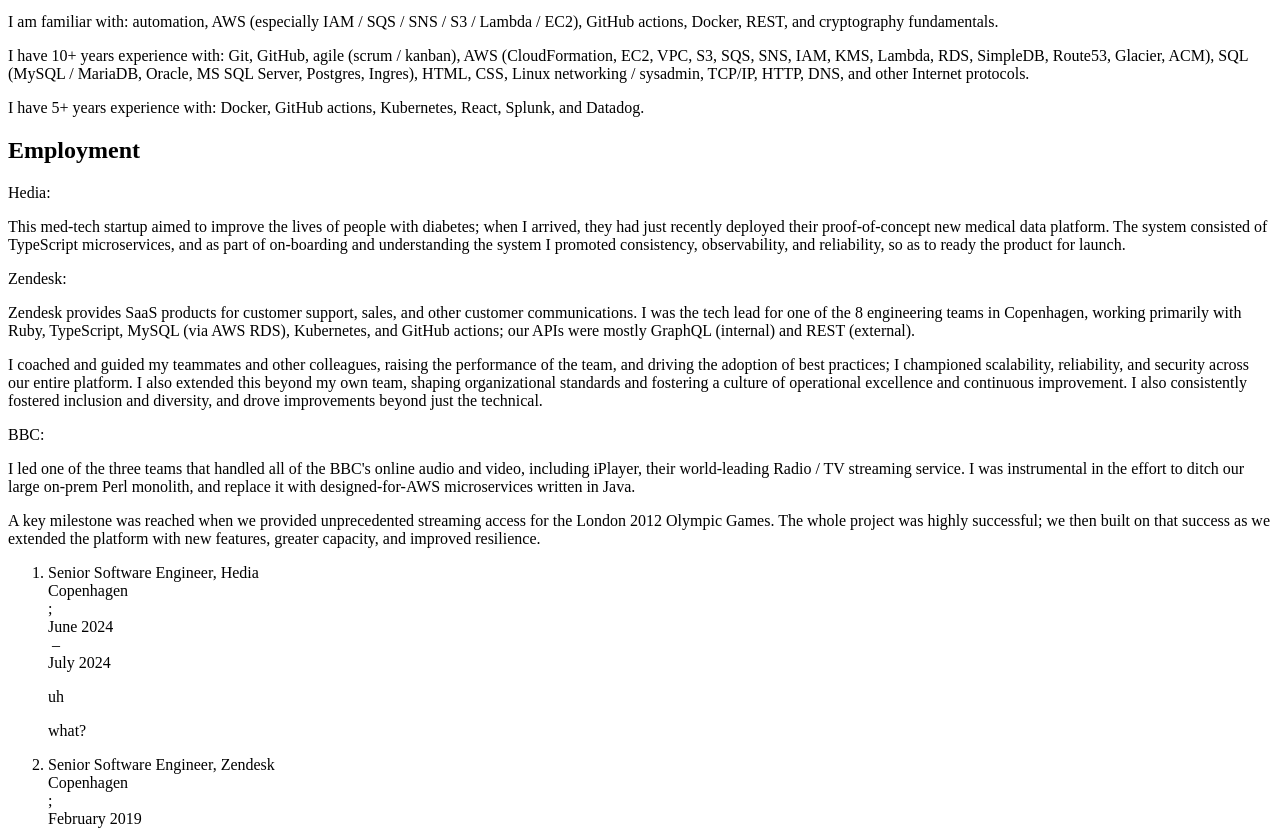
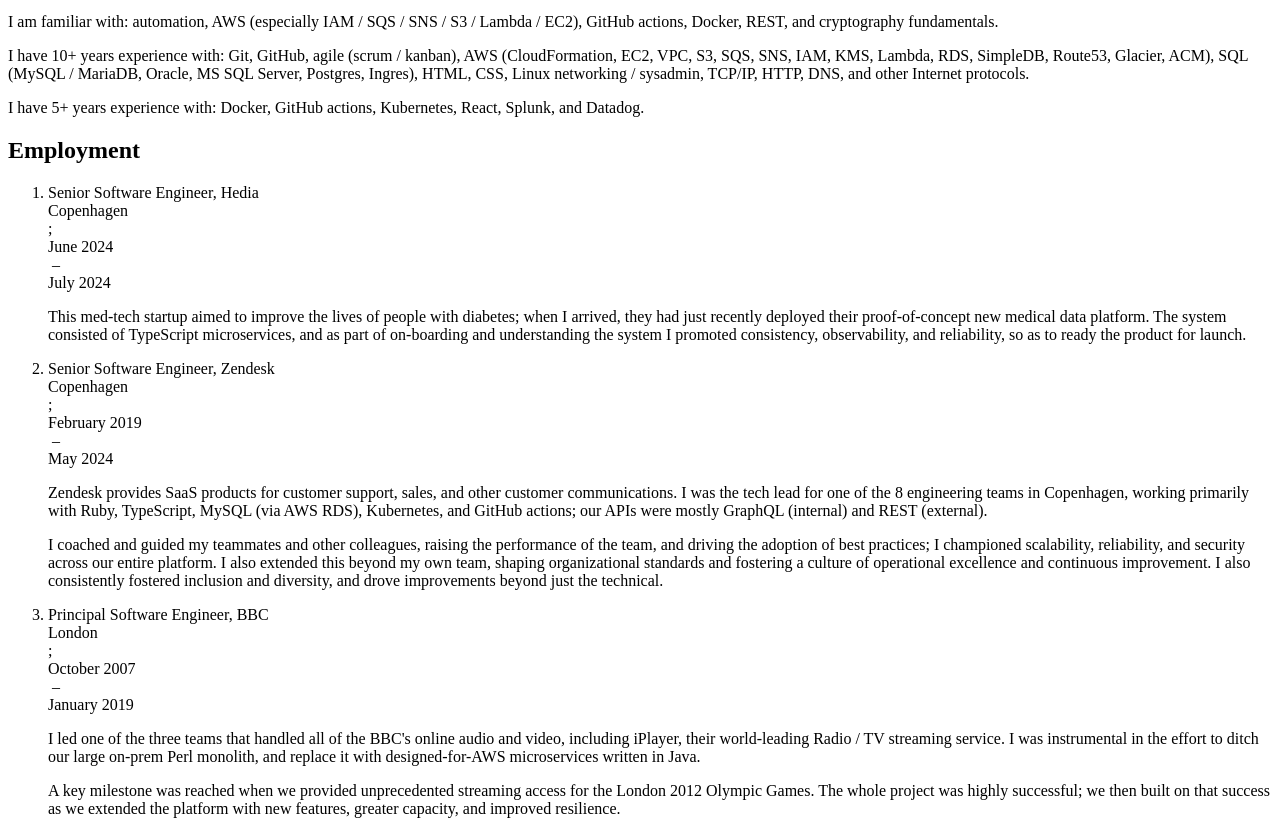
Before and after one commit to rvedotrc/my-cv, a Next.js app: page / in a window 1280 px wide. Shown: the part 1060-1890 px from the top of the page. Built offline with nearby package versions, Linux system fonts and the light colour scheme.

Commit message:
Move waffle text into data file

```diff
--- a/src/app/cv.tsx
+++ b/src/app/cv.tsx
@@ -76,7 +76,9 @@
       },
       text: {
         da: ["hva?"],
-        en: ["uh", "what?"],
+        en: [
+            "This med-tech startup aimed to improve the lives of people with\n                diabetes; when I arrived, they had just recently deployed their\n                proof-of-concept new medical data platform. The system consisted\n                of TypeScript microservices, and as part of on-boarding and\n                understanding the system I promoted consistency, observability,\n                and reliability, so as to ready the product for launch."
+            ],
       },
     },
     {
@@ -96,7 +98,10 @@
       },
       text: {
         da: ["hva?"],
-        en: ["uh", "what?"],
+        en: [
+            "Zendesk provides SaaS products for customer support, sales, and\n                other customer communications. I was the tech lead for one of\n                the 8 engineering teams in Copenhagen, working primarily with\n                Ruby, TypeScript, MySQL (via AWS RDS), Kubernetes, and GitHub\n                actions; our APIs were mostly GraphQL (internal) and REST\n                (external).",
+"I coached and guided my teammates and other colleagues, raising\n                the performance of the team, and driving the adoption of best\n                practices; I championed scalability, reliability, and security\n                across our entire platform. I also extended this beyond my own\n                team, shaping organizational standards and fostering a culture\n                of operational excellence and continuous improvement. I also\n                consistently fostered inclusion and diversity, and drove\n                improvements beyond just the technical."
+            ],
       },
     },
     {
@@ -116,7 +121,12 @@
       },
       text: {
         da: ["hva?"],
-        en: ["uh", "what?"],
+        en: [
+
+"I led one of the three teams that handled all of the BBC's\n                online audio and video, including iPlayer, their world-leading\n                Radio / TV streaming service. I was instrumental in the effort\n                to ditch our large on-prem Perl monolith, and replace it with\n                designed-for-AWS microservices written in Java.",
+" A key milestone was reached when we provided unprecedented\n                streaming access for the London 2012 Olympic Games. The whole\n                project was highly successful; we then built on that success as\n                we extended the platform with new features, greater capacity,\n                and improved resilience."
+
+        ],
       },
     },
     // {
--- a/src/components/Employment.tsx
+++ b/src/components/Employment.tsx
@@ -8,59 +8,6 @@
   return (
     <div className="employment">
       <h2>Employment</h2>
-
-      Hedia:
-
-      <p>
-                This med-tech startup aimed to improve the lives of people with
-                diabetes; when I arrived, they had just recently deployed their
-                proof-of-concept new medical data platform. The system consisted
-                of TypeScript microservices, and as part of on-boarding and
-                understanding the system I promoted consistency, observability,
-                and reliability, so as to ready the product for launch.
-              </p>
-
-      Zendesk:
-
-      <p>
-                Zendesk provides SaaS products for customer support, sales, and
-                other customer communications. I was the tech lead for one of
-                the 8 engineering teams in Copenhagen, working primarily with
-                Ruby, TypeScript, MySQL (via AWS RDS), Kubernetes, and GitHub
-                actions; our APIs were mostly GraphQL (internal) and REST
-                (external).
-              </p>
-              <p>
-                I coached and guided my teammates and other colleagues, raising
-                the performance of the team, and driving the adoption of best
-                practices; I championed scalability, reliability, and security
-                across our entire platform. I also extended this beyond my own
-                team, shaping organizational standards and fostering a culture
-                of operational excellence and continuous improvement. I also
-                consistently fostered inclusion and diversity, and drove
-                improvements beyond just the technical.
-              </p>
-
-BBC:
-
-<p>
-                I led one of the three teams that handled all of the BBC's
-                online audio and video, including iPlayer, their world-leading
-                Radio / TV streaming service. I was instrumental in the effort
-                to ditch our large on-prem Perl monolith, and replace it with
-                designed-for-AWS microservices written in Java.
-              </p>
-              <p>
-                A key milestone was reached when we provided unprecedented
-                streaming access for the London 2012 Olympic Games. The whole
-                project was highly successful; we then built on that success as
-                we extended the platform with new features, greater capacity,
-                and improved resilience.
-              </p>
-
-
-
-
       <ol className="employmentList">
         {cvData.employment.map((e, i) => (
           <li key={i}>
```
